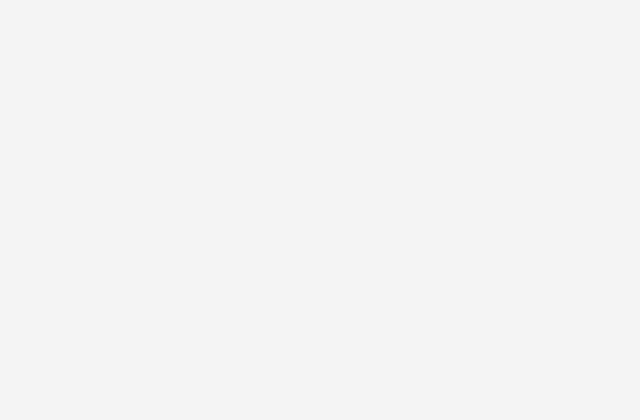
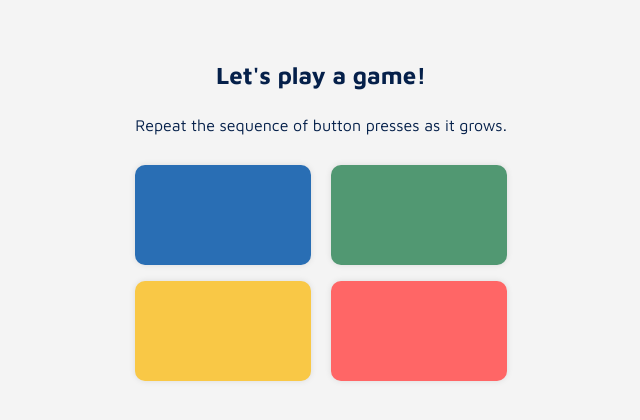
Before and after one commit to Jamesluu0917/WaitInfo, a React (Vite) app in the folder wait-info/: page /game in a window 1280 px wide. Before the commit this address had no page. Shown: the top 420 px of the page, without its empty margins (319-959 px from the left). Built offline with nearby package versions, Linux system fonts and the light colour scheme.

Commit message:
created game page

```diff
--- a/wait-info/src/App.tsx
+++ b/wait-info/src/App.tsx
@@ -1,10 +1,10 @@
-
 import { BrowserRouter as Router, Routes, Route } from "react-router-dom";
 import Home from "./pages/Home"; // Assuming your App.tsx is now Home
 import Queue from "./pages/Queue";
 import Admin from "./pages/Admin";
+import Game from "./pages/Game";
 
-import './App.css'
+import "./App.css";
 
 function App() {
   return (
@@ -13,9 +13,10 @@ function App() {
         <Route path="/" element={<Home />} />
         <Route path="/queue" element={<Queue />} />
         <Route path="/admin" element={<Admin />} />
+        <Route path="/game" element={<Game />} />
       </Routes>
     </Router>
   );
 }
 
-export default App
+export default App;
--- /dev/null
+++ b/wait-info/src/pages/Game.css
@@ -0,0 +1,5 @@
+.game-button {
+  height: "150px";
+  width: "150px";
+  border-radius: "15px";
+}
--- /dev/null
+++ b/wait-info/src/pages/Game.tsx
@@ -0,0 +1,55 @@
+import "./../App.css";
+
+import "./Game.css";
+
+const Game = () => {
+  return (
+    <div style={{ alignItems: "center", minHeight: "300px" }}>
+      <h3 style={{ fontSize: "24px", marginTop: "25px", marginBottom: "20px" }}>
+        Let's play a game!
+      </h3>
+      <h2 style={{ fontSize: "16px", marginBottom: "20px" }}>
+        Repeat the sequence of button presses as it grows.
+      </h2>
+      <div
+        style={{
+          display: "flex",
+          flexDirection: "row",
+          height: "100%",
+          width: "100%",
+        }}
+      >
+        <button
+          className="game-button"
+          style={{ backgroundColor: "#296EB4", height: "100px", width: "100%" }}
+        ></button>
+        <div style={{ marginLeft: "10px", marginRight: "10px" }}></div>
+        <button
+          className="game-button"
+          style={{ backgroundColor: "#519872", height: "100px", width: "100%" }}
+        ></button>
+      </div>
+      <div
+        style={{
+          marginBottom: "15px",
+          display: "flex",
+          flexDirection: "row",
+          height: "100%",
+          width: "100%",
+        }}
+      >
+        <button
+          className="game-button"
+          style={{ backgroundColor: "#F9C846", height: "100px", width: "100%" }}
+        ></button>
+        <div style={{ marginLeft: "10px", marginRight: "10px" }}></div>
+        <button
+          className="game-button"
+          style={{ backgroundColor: "#FF6666", height: "100px", width: "100%" }}
+        ></button>
+      </div>
+    </div>
+  );
+};
+
+export default Game;
```
